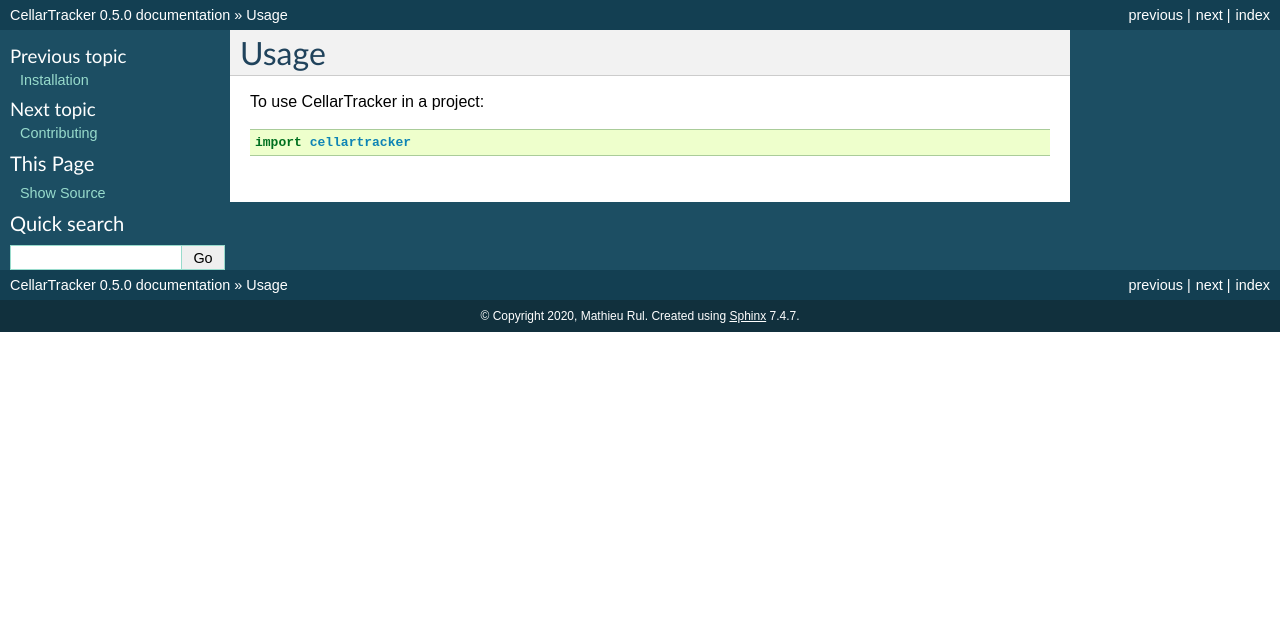
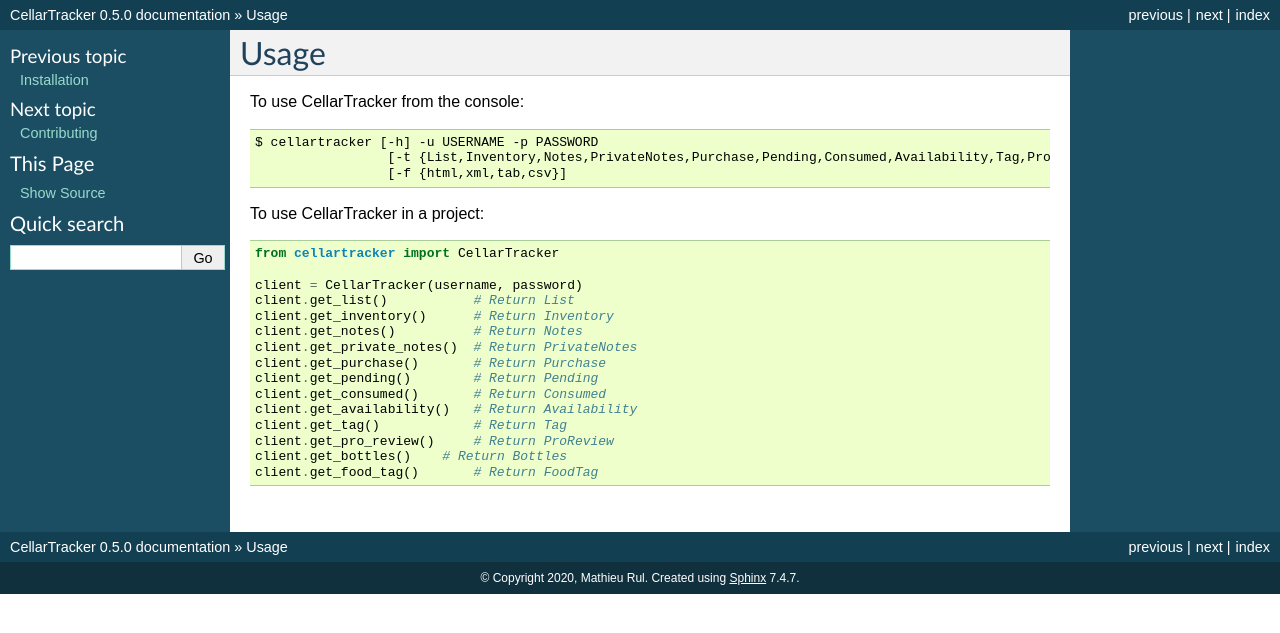
Before and after one commit to mathroule/cellartracker, a Sphinx documentation site: the page built from docs/usage.rst, in a window 1280 px wide. Shown: the top 633 px of the page. Built offline with Sphinx 7.4.7, drawn with Linux system fonts in a browser that asks for light colours; pages that are not in the unit, such as notebooks, are missing from menus.

Commit message:
Update usage

```diff
--- a/docs/usage.rst
+++ b/docs/usage.rst
@@ -2,6 +2,27 @@
 Usage
 =====
 
+To use CellarTracker from the console::
+
+    $ cellartracker [-h] -u USERNAME -p PASSWORD
+                     [-t {List,Inventory,Notes,PrivateNotes,Purchase,Pending,Consumed,Availability,Tag,ProReview,Bottles,FoodTag}]
+                     [-f {html,xml,tab,csv}]
+
+
 To use CellarTracker in a project::
 
-    import cellartracker
+    from cellartracker import CellarTracker
+
+    client = CellarTracker(username, password)
+    client.get_list()           # Return List
+    client.get_inventory()      # Return Inventory
+    client.get_notes()          # Return Notes
+    client.get_private_notes()  # Return PrivateNotes
+    client.get_purchase()       # Return Purchase
+    client.get_pending()        # Return Pending
+    client.get_consumed()       # Return Consumed
+    client.get_availability()   # Return Availability
+    client.get_tag()            # Return Tag
+    client.get_pro_review()     # Return ProReview
+    client.get_bottles()    # Return Bottles
+    client.get_food_tag()       # Return FoodTag
```
